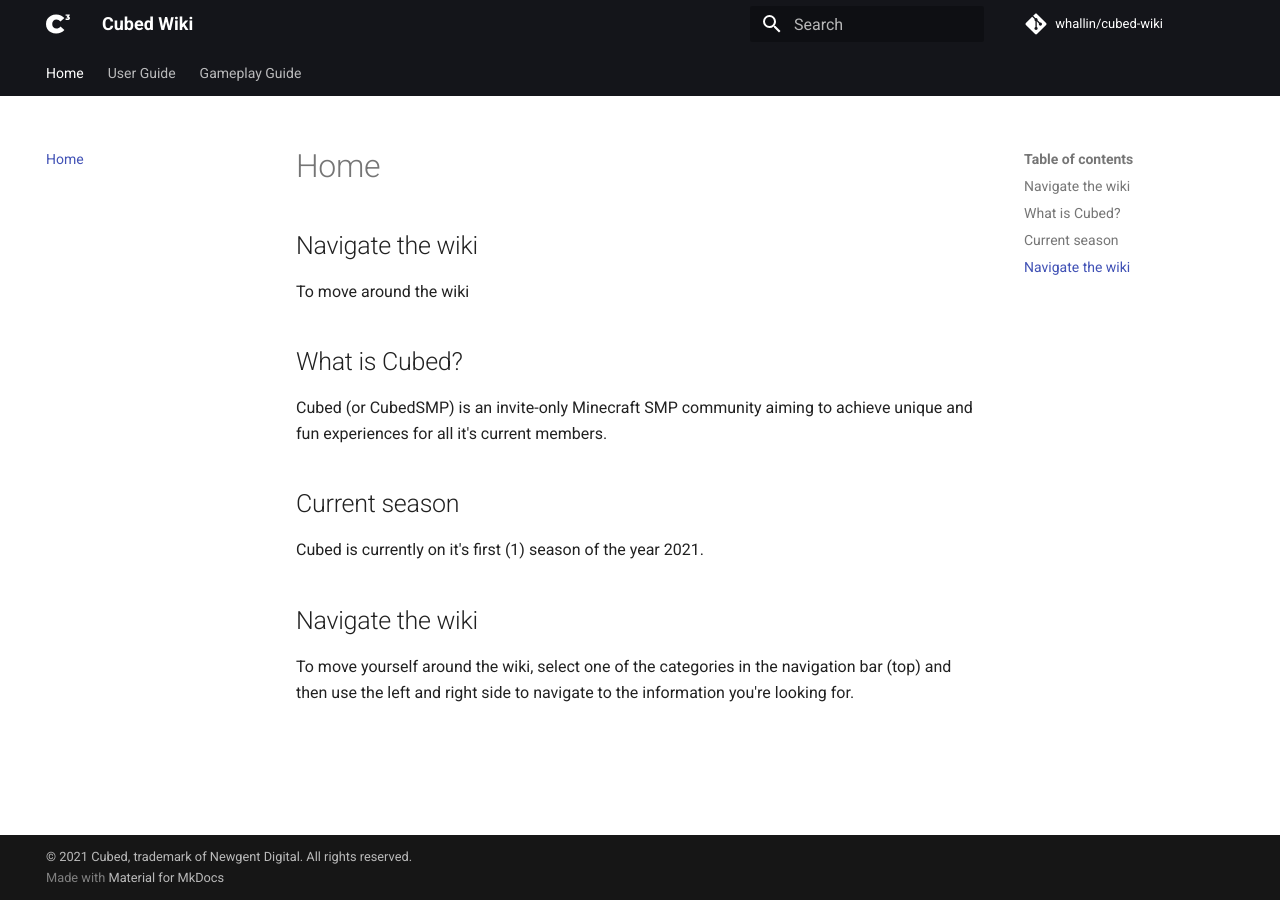
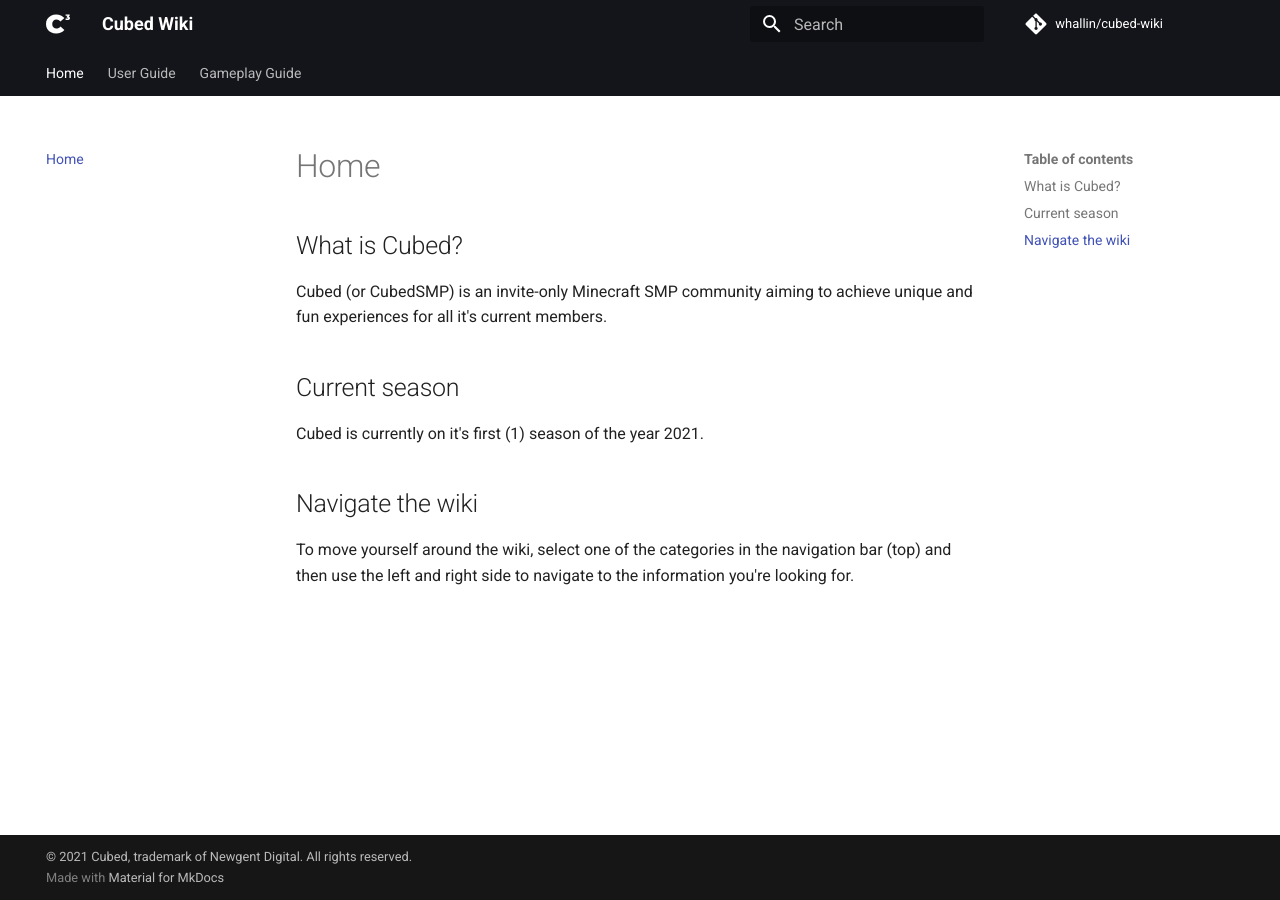
Before and after one commit to whallin/cubed-wiki, an MkDocs documentation site: the page built from docs/index.md, in a window 1280 px wide. Built offline with MkDocs 1.6.1 and Material for MkDocs 9.7.7, drawn with Linux system fonts in a browser that asks for light colours; comment, search, counter and statistics services are not loaded.

Commit message:
Slight content error with index.md

```diff
--- a/docs/index.md
+++ b/docs/index.md
@@ -1,6 +1,3 @@
-## Navigate the wiki
-To move around the wiki
-
 ## What is Cubed?
 Cubed (or CubedSMP) is an invite-only Minecraft SMP community aiming to achieve unique and fun experiences for all it's current members.
 
```
